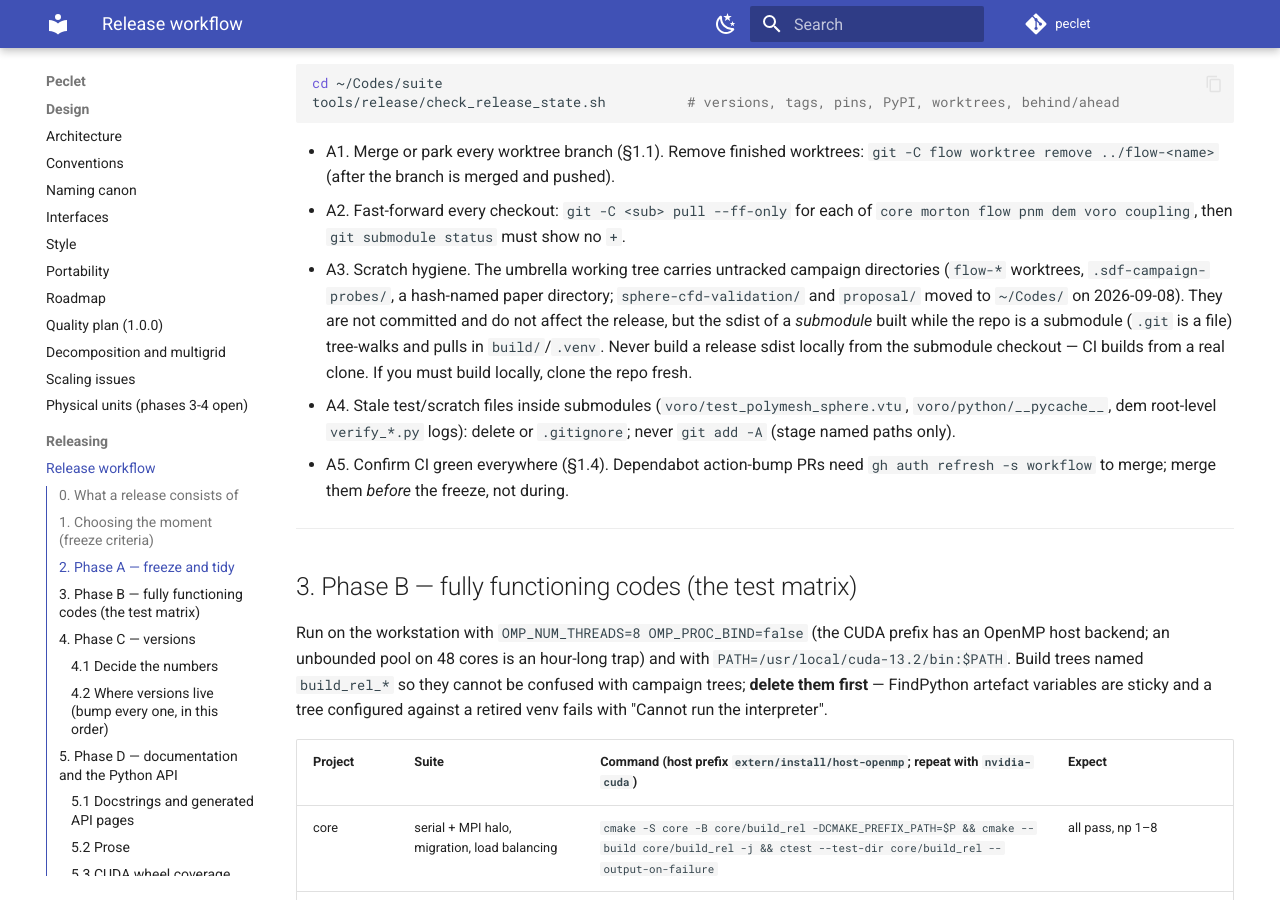
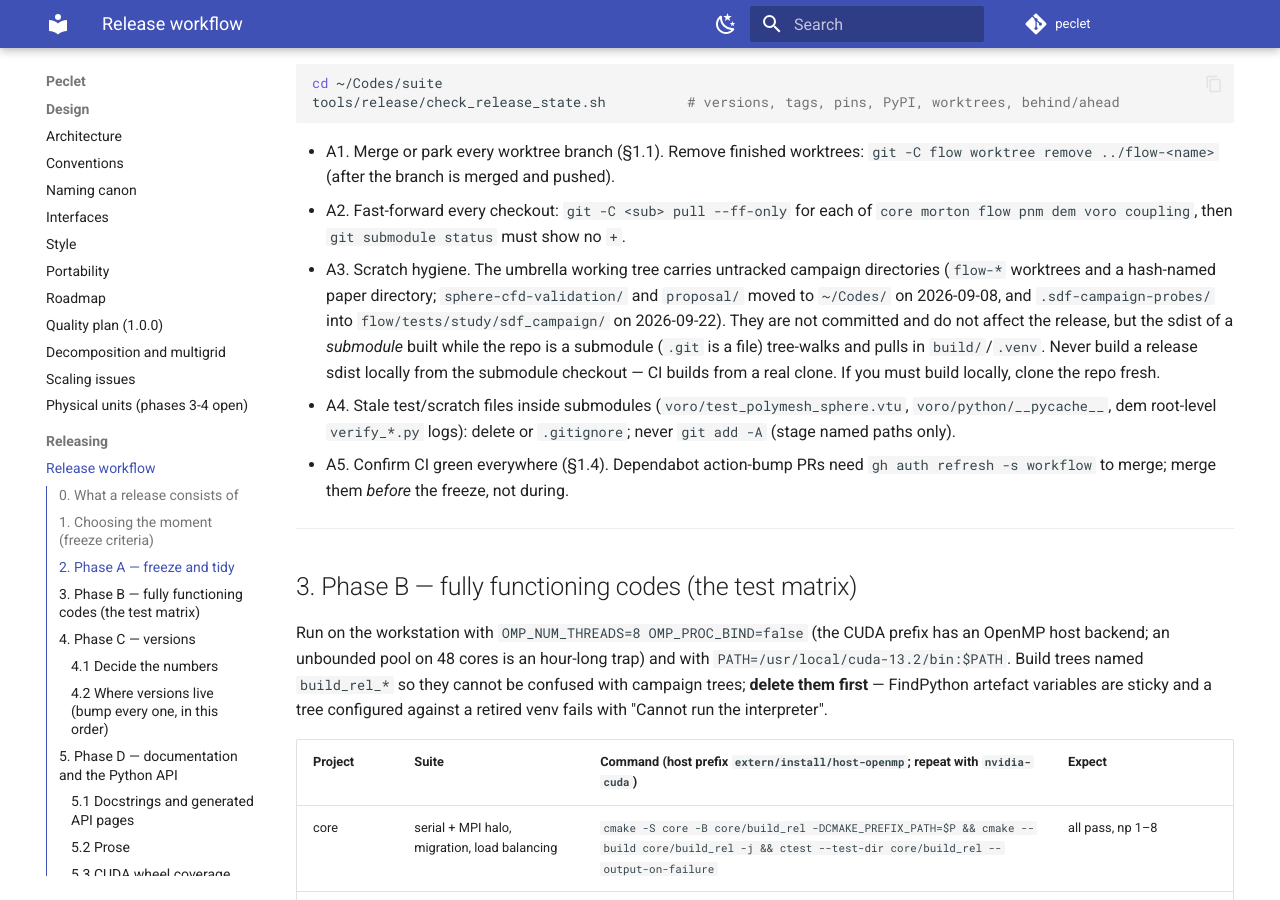
Before and after one commit to computational-chemical-engineering/peclet, an MkDocs documentation site: the page built from docs/RELEASE.md, in a window 1280 px wide and 900 px high, scrolled down 2198 px. Built offline with MkDocs 1.6.1 and Material for MkDocs 9.7.7, drawn with Linux system fonts in a browser that asks for light colours; comment, search, counter and statistics services are not loaded.

Commit message:
the SDF-campaign probes now live in flow, and the docs that cite them say so
flow 8789e2b adopts `.sdf-campaign-probes/` as `flow/tests/study/sdf_campaign/`,
tracked.  This carries the pointer and fixes the three LIVE documents that named the
old path:

  CLAUDE.md           the thread-count-pinned probe example (flow_probe.py at 4 threads)
  docs/RELEASE.md     A3 scratch hygiene no longer lists it as untracked scratch
  docs/QUALITY_PLAN.md the umbrella row asked for exactly this move -> marked DONE

The archive notes (docs/archive/ANALYTIC_SDF_GEOMETRY.md and friends, flow/doc/history/)
keep the old spelling on purpose: they are dated records, not contract, and the new
README carries a provenance note so a grep for `.sdf-campaign-probes` lands in the right
place.

`69503dc29254db50bfdf4f41/` stays where it is -- the QUALITY_PLAN row still asks for it
to be moved out, but that is the user's paper and not mine to move.

The `amr` pointer is deliberately NOT bumped here: another session is working in it and
its commits are its own to carry across.

Co-Authored-By: Claude Opus 5 <noreply@anthropic.com>
Claude-Session: https://claude.ai/code/session_015oTxBzztjajN9wPUYRPWaL

```diff
--- a/docs/RELEASE.md
+++ b/docs/RELEASE.md
@@ -74,7 +74,8 @@ tools/release/check_release_state.sh          # versions, tags, pins, PyPI, work
 - A2. Fast-forward every checkout: `git -C <sub> pull --ff-only` for each of
   `core morton flow pnm dem voro coupling`, then `git submodule status` must show no `+`.
 - A3. Scratch hygiene. The umbrella working tree carries untracked campaign directories
-  (`flow-*` worktrees, `.sdf-campaign-probes/`, a hash-named paper directory; `sphere-cfd-validation/` and `proposal/` moved to `~/Codes/` on 2026-09-08).
+  (`flow-*` worktrees and a hash-named paper directory; `sphere-cfd-validation/` and `proposal/` moved to
+  `~/Codes/` on 2026-09-08, and `.sdf-campaign-probes/` into `flow/tests/study/sdf_campaign/` on 2026-09-22).
   They are not committed and do not affect the release, but the sdist of a *submodule* built
   while the repo is a submodule (`.git` is a file) tree-walks and pulls in `build/`/`.venv`. Never
   build a release sdist locally from the submodule checkout — CI builds from a real clone. If you
```
Also changed, not shown: CLAUDE.md (+1 -1 lines), docs/QUALITY_PLAN.md (+1 -1 lines).
